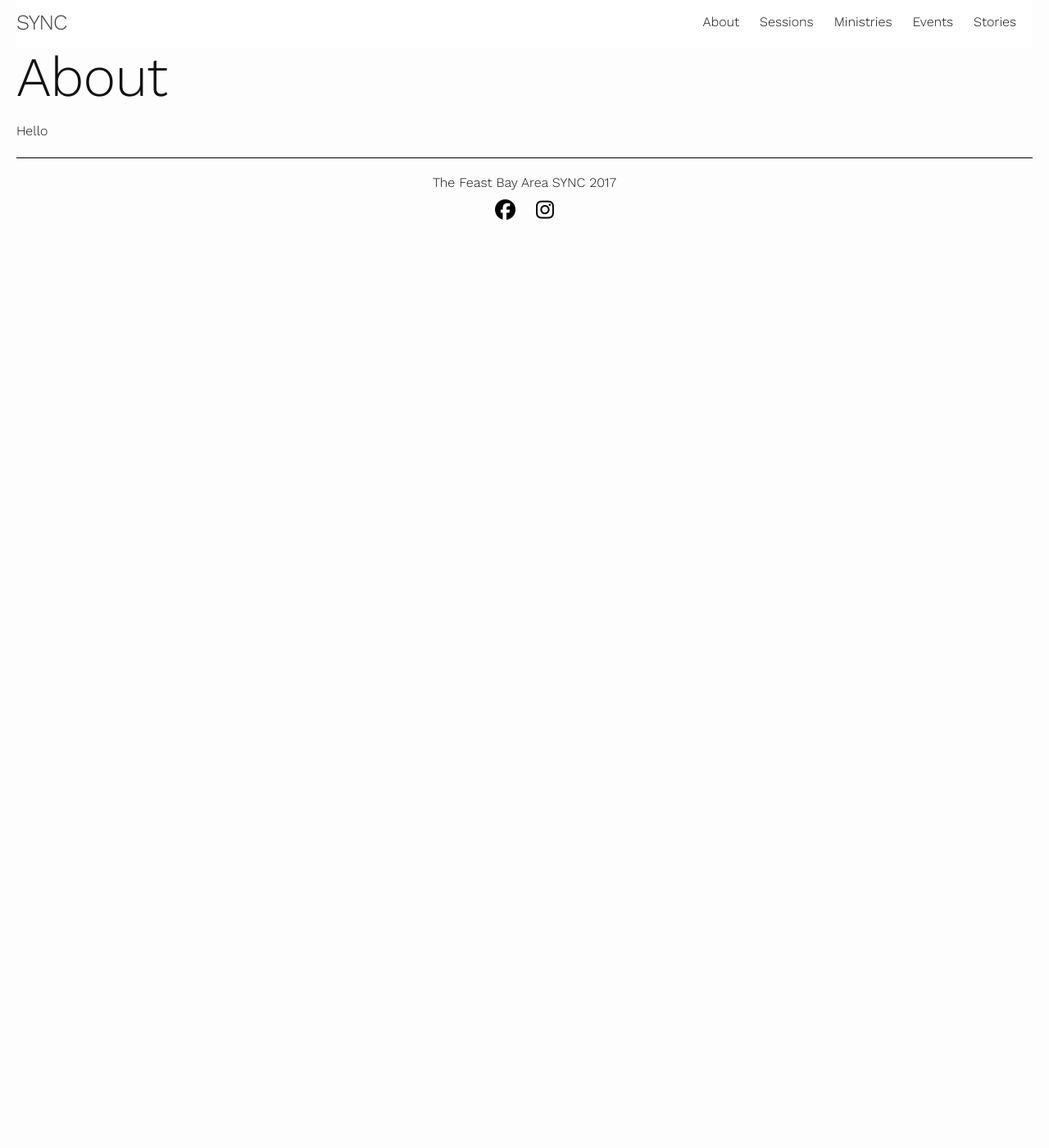
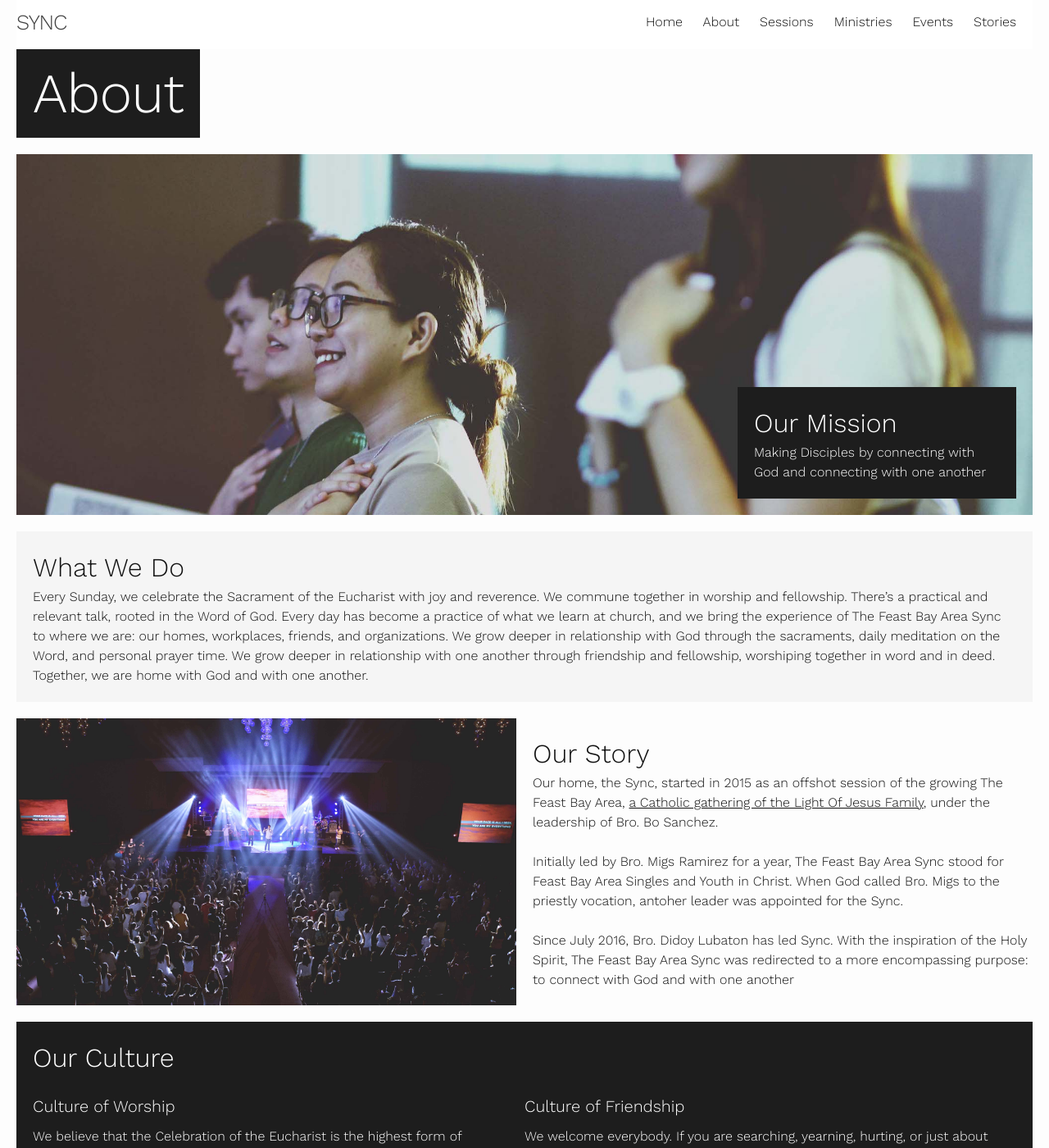
Before and after one commit to carlflor/fbasync, a Jekyll site: the page built from pages/1_about.html, in a window 1280 px wide and 1400 px high. Shown: the whole window at 82% size. Built offline with Jekyll 4.4.1, drawn with Linux system fonts in a browser that asks for light colours; nearby versions of some CDN libraries; some of the changed text lies outside the part shown.

Commit message:
About page

```diff
--- a/_includes/header.html
+++ b/_includes/header.html
@@ -18,6 +18,7 @@
         </label>
 
         <div class="trigger">
+            <a class="page-link" href="{{ "/" | relative_url }}">Home</a>
           {% for path in page_paths %}
             {% assign my_page = site.pages | where: "path", path | first %}
             {% if my_page.title %}
--- /dev/null
+++ b/_sass/components/_copy.scss
@@ -0,0 +1,10 @@
+.copy-container {
+  display: flex;
+  align-items: center;
+
+  .copy {
+    @include media-query($on-palm){
+      margin-top: 20px
+    };
+  }
+}
--- a/_sass/fbasync.scss
+++ b/_sass/fbasync.scss
@@ -13,12 +13,14 @@ $off-black: #1d1d1d;
 
 @import
 'components/columns',
+'components/copy',
 'components/footer',
 'components/header',
 'components/video'
 ;
 
 @import
+'pages/about',
 'pages/events',
 'pages/home'
 ;
--- a/_sass/minima.scss
+++ b/_sass/minima.scss
@@ -37,6 +37,12 @@ $on-laptop:        800px !default;
   }
 }
 
+@mixin media-query-min($device) {
+  @media screen and (min-width: $device) {
+    @content;
+  }
+}
+
 @mixin relative-font-size($ratio) {
   font-size: $base-font-size * $ratio;
 }
--- a/_sass/minima/_layout.scss
+++ b/_sass/minima/_layout.scss
@@ -113,6 +113,11 @@
   letter-spacing: -1px;
   line-height: 1;
 
+  display: inline-block;
+  background-color: #1d1d1d;
+  color: white;
+  padding: $spacing-unit;
+
   @include media-query($on-laptop) {
     @include relative-font-size(2.25);
   }
--- /dev/null
+++ b/_sass/pages/_about.scss
@@ -0,0 +1,90 @@
+.about-panel {
+  padding: $spacing-unit;
+  margin: $spacing-unit 0;
+  position: relative;
+
+  > .snippet {
+    padding: 20px;
+    background-color: $off-black;
+    color: white;
+    max-width: 300px;
+
+    &.-bottom-right {
+      position: absolute;
+      right: $spacing-unit;
+      bottom: $spacing-unit;
+    }
+
+    &.-invert {
+      background-color: $light-gray;
+      color: black;
+    }
+  }
+}
+
+.mission {
+  background: url("/assets/images/fba-about.jpg") top left;
+  background-size: cover;
+  height: 400px;
+}
+
+.what-we-do {
+  background-color: $light-gray;
+}
+
+.our-story {
+  margin-bottom: $spacing-unit;
+
+  img {
+    height: 100%;
+    object-fit: cover;
+
+    @include media-query-min(1200px) {
+      max-height: 350px;
+    }
+  }
+}
+
+.our-culture {
+  background-color: $off-black;
+  color: white;
+
+  .content {
+    display: flex;
+    flex-wrap: wrap;
+    @include media-query($on-palm){
+      display: block;
+    }
+    .culture {
+      flex: 0 0 50%;
+      margin-top: $spacing-unit;
+      h4 {margin-bottom: 10px;}
+      p {padding-right: $spacing-unit}
+
+    }
+  }
+}
+
+.message-builder {
+  background: url("/assets/images/fba-builder.jpg") top right;
+  background-size: cover;
+  @include media-query($on-palm){
+    background-position: right -280px bottom;
+  }
+  @include media-query-min(1000px) {
+    background-position: right top -70px;;
+  }
+
+  > .snippet {
+    max-width: 400px;
+
+    @include media-query(850px){
+      max-width: 300px;
+    }
+
+    @include media-query($on-palm){
+      margin-top: 250px;
+    }
+  }
+
+}
--- a/index.html
+++ b/index.html
@@ -22,7 +23,7 @@ events: live, llr, kcon
     <div class="details">
       <h2>Come home<br>this Sunday</h2>
       <h3>
-        {{page.feast_title}} | {{page.feast_date}}<br>
+        {{page.feast_title}} | {{page.feast_date}} | {{page.feast_time}}<br>
         {{page.feast_venue}}<br>
       </h3>
       <a href="{{ site.baseurl }}/sessions/">View other sessions</a>
--- a/pages/1_about.html
+++ b/pages/1_about.html
@@ -3,4 +3,72 @@ layout: page
 title: About
 permalink: /about/
 ---
-Hello
+<div class="about-panel mission">
+  <div class="snippet -bottom-right">
+  <h2>Our Mission</h2>
+    Making Disciples by connecting with God and connecting with one another
+  </div>
+</div>
+<div class="about-panel what-we-do">
+  <h2>What We Do</h2>
+  Every Sunday, we celebrate the Sacrament of the Eucharist with joy and reverence. We commune together in worship and fellowship. There’s a practical and relevant talk, rooted in the Word of God. Every day has become a practice of what we learn at church, and we bring the experience of The Feast Bay Area Sync to where we are: our homes, workplaces, friends, and organizations. We grow deeper in relationship with God through the sacraments, daily meditation on the Word, and personal prayer time. We grow deeper in relationship with one another through friendship and fellowship, worshiping together in word and in deed. Together, we are home with God and with one another.
+</div>
+<div class="our-story cols">
+  <div class="col-2 -left">
+    <img src="{{ site.baseurl }}/assets/images/fba-session.jpg">
+  </div>
+  <div class="col-2 -right copy-container">
+    <div class="copy">
+      <h2>Our Story</h2>
+      Our home, the Sync, started in 2015 as an offshot session of the growing The Feast Bay Area, <u>a Catholic gathering of the Light Of Jesus Family</u>, under the leadership of Bro. Bo Sanchez.
+      <br><br>
+      Initially led by Bro. Migs Ramirez for a year, The Feast Bay Area Sync stood for Feast Bay Area Singles and Youth in Christ. When God called Bro. Migs to the priestly vocation, antoher leader was appointed for the Sync.
+      <br><br>
+      Since July 2016, Bro. Didoy Lubaton has led Sync. With the inspiration of the Holy Spirit, The Feast Bay Area Sync was redirected to a more encompassing purpose: to connect with God and with one another
+    </div>
+  </div>
+</div>
+<div class="about-panel our-culture">
+  <h2>Our Culture</h2>
+  <div class="content">
+    <div class="culture">
+      <h4>Culture of Worship</h4>
+      <p class="description">
+      We believe that the Celebration of the Eucharist is the highest form of worship. We believe that worship is a beautiful gift from God that helps us to have a deeper and personal relationship with Him. We believe that worship is lived out as a daily lifestyle.
+      </p>
+    </div>
+    <div class="culture">
+      <h4>Culture of Friendship</h4>
+      <p class="description">
+      We welcome everybody. If you are searching, yearning, hurting, or just about anything, you have a family here. We look out for one another. We celebrate and cry together. You can make us your home.
+      </p>
+    </div>
+    <div class="culture">
+      <h4>Culture of Stewardship</h4>
+      <p class="description">
+      We believe that whatever God has given to us, we take care of it. God deserves nothing but excellence. We strive to bring out the best in oneself and in one another. We believe in showing "malasakit" to every person and to every thing that we do.
+      </p>
+    </div>
+    <div class="culture">
+      <h4>Culture of Leadership</h4>
+      <p class="description">
+      We believe in empowering leadership. Leaders create more leaders. We operate on mutual trust, with love and humility as our primary values in the Light of Jesus Family.
+      </p>
+    </div>
+  </div>
+</div>
+<div class="about-panel message-builder">
+  <div class="snippet -invert">
+    Thank you for visiting our page! You are welcome here. Join our family here at The Feast Bay Area Sync, and together we can grow deeper in connection with God throug the Eucharist, Word and prayer. It is also our desire that we connect with one another through friendship and fellowship.
+    <br><br>
+    You have a home here.<br>
+    Welcome home!
+    <br><br>
+    Blessing and healing,<br>
+    Bro. Didoy Lubaton<br>
+    @didoymd
+    <br><br>
+    As for me and my house, we will server the Lord.<br>
+    Joshua 24:15
+  </div>
+</div>
```
Also changed, not shown: other parts of index.html (+2 -1 lines), assets/images/fba-about.jpg (added), assets/images/fba-builder.jpg (added), assets/images/fba-session.jpg (added).
